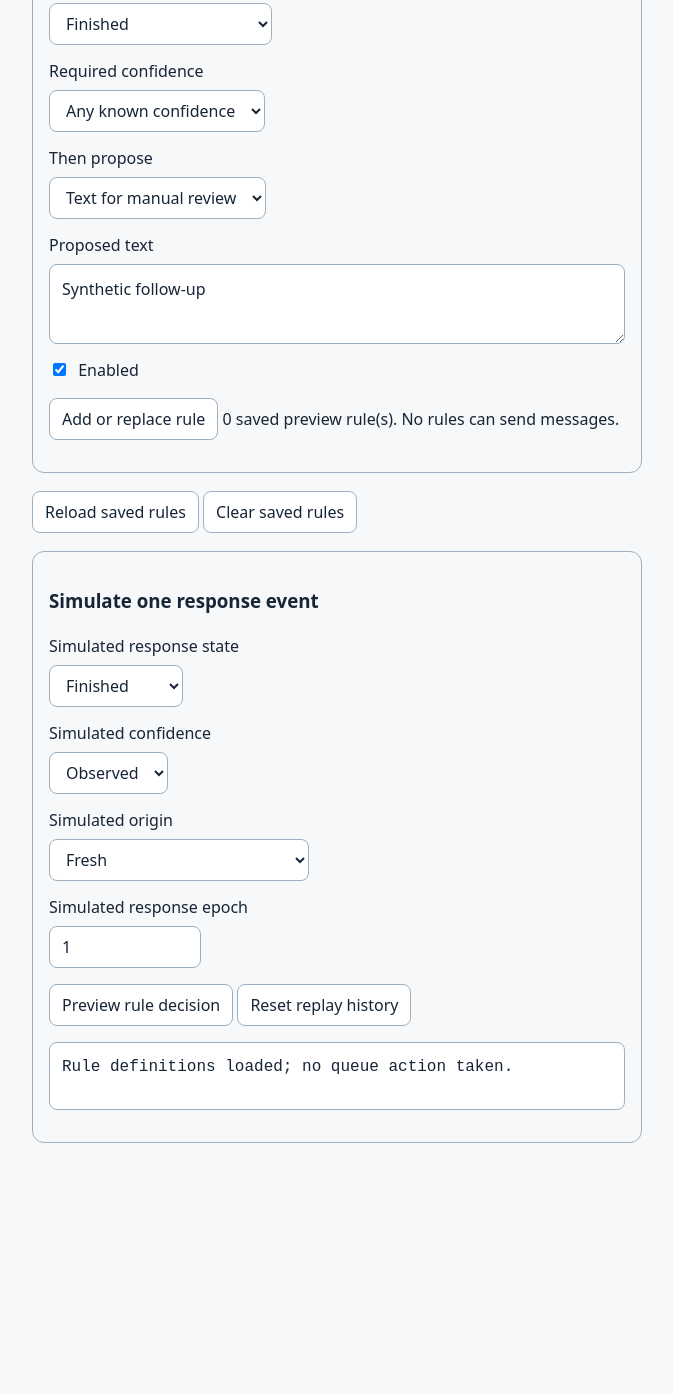
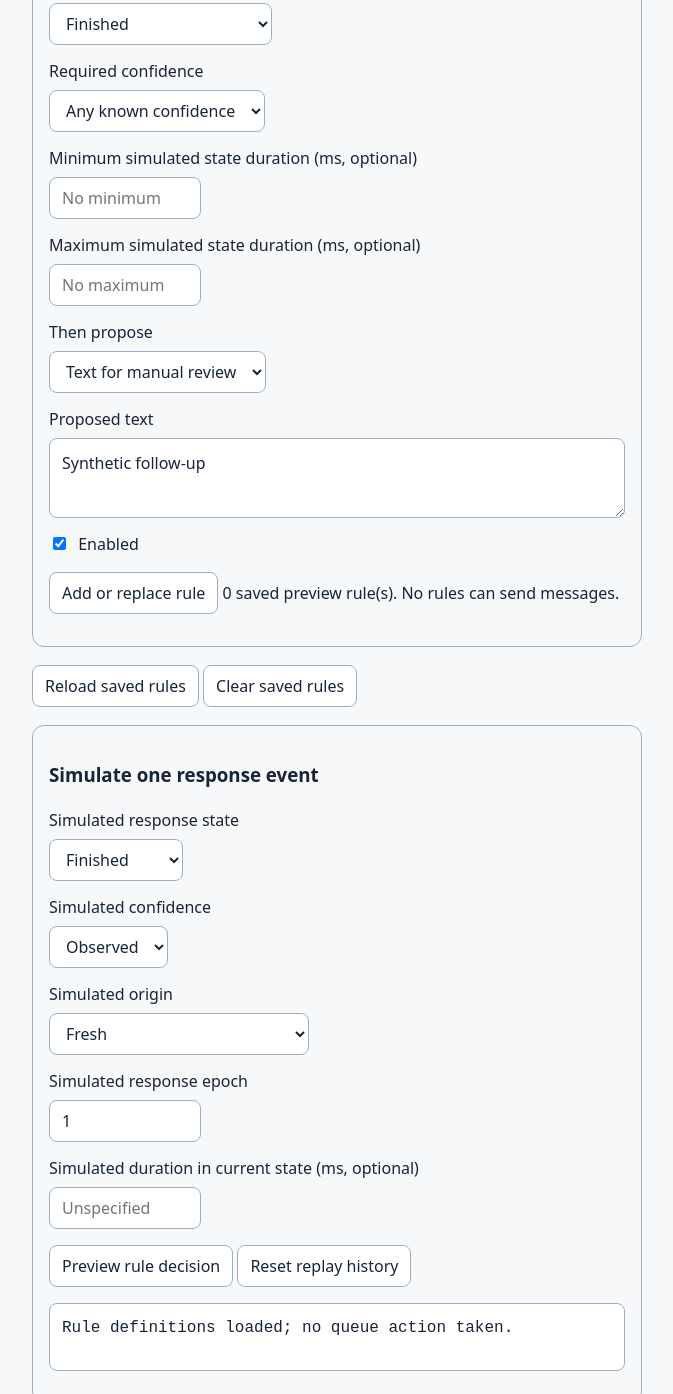
Before and after one commit to sguzman/chat-queue, a browser extension: page options/options.html in a window 1280 px wide. Shown: the part 1263-2657 px from the top of the page, without its empty margins (303-976 px from the left). Before the commit the page ends 2446 px from the top, so only its background shows below. Drawn offline with Linux system fonts and the light colour scheme.

Commit message:
Add duration-only rule preview inputs

```diff
--- a/options/options.html
+++ b/options/options.html
@@ -27,6 +27,8 @@ code,.note{color:var(--muted)}label{display:block;margin-bottom:7px}
 <label for="rule-priority">Priority (0–1000)</label><input type="number" id="rule-priority" min="0" max="1000" step="1" value="10" required>
 <label for="rule-phase">When response state is</label><select id="rule-phase"><option value="finished">Finished</option><option value="failed">Failed</option><option value="interrupted">Connection interrupted</option><option value="limit">Conversation limit</option></select>
 <label for="rule-confidence">Required confidence</label><select id="rule-confidence"><option value="any">Any known confidence</option><option value="observed">Observed</option><option value="inferred">Inferred</option></select>
+<label for="rule-min-duration">Minimum simulated state duration (ms, optional)</label><input id="rule-min-duration" type="number" min="0" max="3600000" step="1" placeholder="No minimum">
+<label for="rule-max-duration">Maximum simulated state duration (ms, optional)</label><input id="rule-max-duration" type="number" min="0" max="3600000" step="1" placeholder="No maximum">
 <label for="rule-action">Then propose</label><select id="rule-action"><option value="propose">Text for manual review</option><option value="pause">Pause (preview only)</option></select>
 <label for="rule-text">Proposed text</label><textarea id="rule-text" class="short" maxlength="24000">Synthetic follow-up</textarea>
 <label for="rule-enabled"><input type="checkbox" id="rule-enabled" checked> Enabled</label>
@@ -40,6 +42,7 @@ code,.note{color:var(--muted)}label{display:block;margin-bottom:7px}
 <label for="preview-confidence">Simulated confidence</label><select id="preview-confidence"><option value="observed">Observed</option><option value="inferred">Inferred</option><option value="unknown">Unknown</option></select>
 <label for="preview-origin">Simulated origin</label><select id="preview-origin"><option value="fresh">Fresh</option><option value="restored">Restored historical snapshot</option></select>
 <label for="preview-epoch">Simulated response epoch</label><input id="preview-epoch" type="number" min="0" max="1000000" value="1" required>
+<label for="preview-duration">Simulated duration in current state (ms, optional)</label><input id="preview-duration" type="number" min="0" max="3600000" step="1" placeholder="Unspecified">
 <p><button type="submit">Preview rule decision</button> <button type="button" id="preview-reset">Reset replay history</button></p>
 <pre id="preview-output" aria-live="polite" role="status">No preview yet.</pre>
 </form>
```
